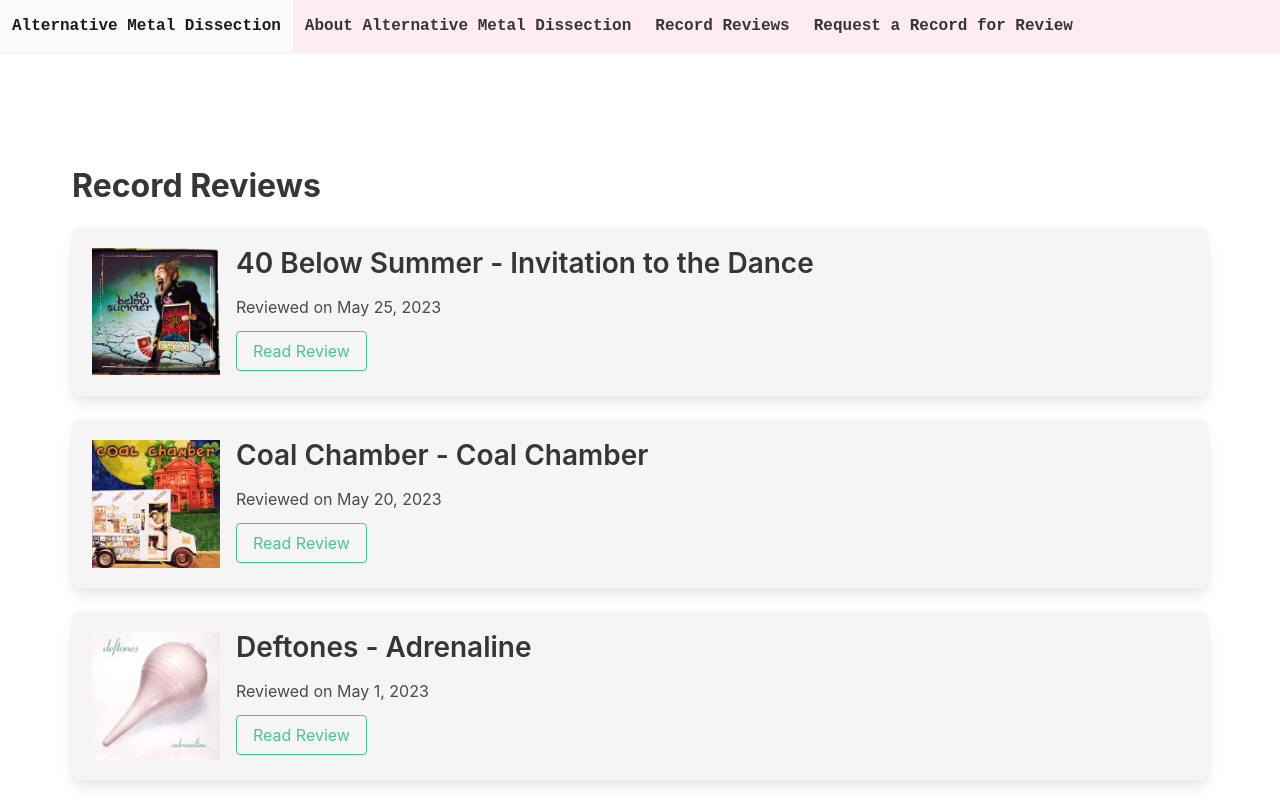
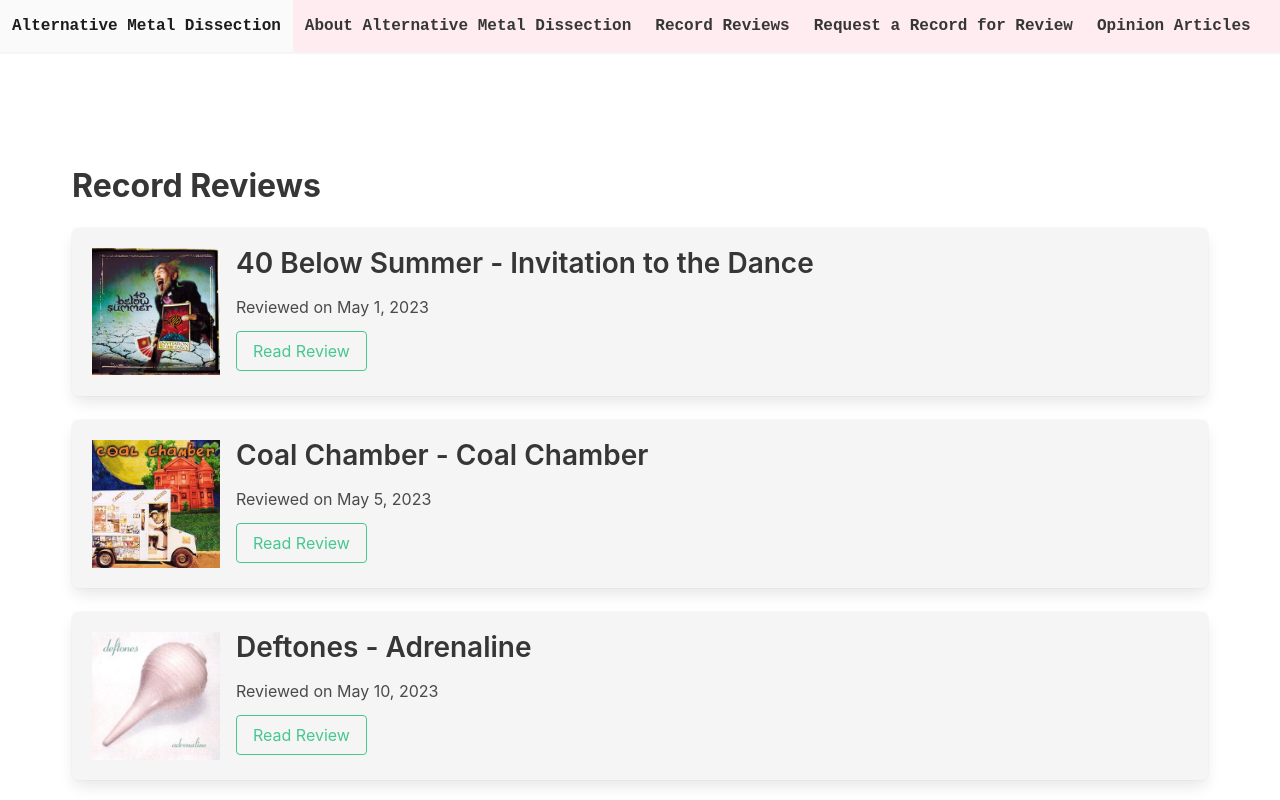
Before and after one commit to MacCode7110/AlternativeMetalDissection, a Next.js app: page /alternative_metal_record_reviews/alternative_metal_record_reviews in a window 1280 px wide. Shown: the top 800 px of the page. Built offline with nearby package versions, Linux system fonts and the light colour scheme.

Commit message:
Added an Opinion Article Navigation Bar Link

```diff
--- a/components/Nav_Bar.js
+++ b/components/Nav_Bar.js
@@ -16,6 +16,9 @@
                     <a className = "navbar-item is-size-6 has-text-dark has-text-weight-bold is-family-monospace" href = '/record_review_request/record_review_request'>
                         Request a Record for Review
                     </a>
+                    <a className = "navbar-item is-size-6 has-text-dark has-text-weight-bold is-family-monospace" href = '/opinion_articles'>
+                        Opinion Articles
+                    </a>
                 </div>
             </div>
             <link rel="stylesheet" href="https://cdn.jsdelivr.net/npm/bulma@0.9.4/css/bulma.min.css"></link>
--- a/review_data.js
+++ b/review_data.js
@@ -7,7 +7,7 @@
             id: 'r1',
             title: 'Deftones - Adrenaline',
             text: 'Review coming soon!',
-            date: '2023-5-1',
+            date: '2023-5-10',
             releaseDate: '1995-3-10',
             recordLabel: 'Maverick',
             producer: 'Terry Date, Ross Robinson',
@@ -19,7 +19,7 @@
             id: 'r2',
             title: 'Fear Factory - Obsolete',
             text: 'Review coming soon!',
-            date: '2023-5-10',
+            date: '2023-5-15',
             releaseDate: '',
             recordLabel: '',
             producer: '',
@@ -31,7 +31,7 @@
             id: 'r3',
             title: 'Spineshank - Strictly Diesel',
             text: 'Review coming soon!',
-            date: '2023-5-15',
+            date: '2023-5-20',
             releaseDate: '',
             recordLabel: '',
             producer: '',
@@ -43,7 +43,7 @@
             id: 'r4',
             title: 'Coal Chamber - Coal Chamber',
             text: 'Review coming soon!',
-            date: '2023-5-20',
+            date: '2023-5-5',
             releaseDate: '',
             recordLabel: '',
             producer: '',
@@ -55,7 +55,7 @@
             id: 'r5',
             title: '40 Below Summer - Invitation to the Dance',
             text: 'Review coming soon!',
-            date: '2023-5-25',
+            date: '2023-5-1',
             releaseDate: '',
             recordLabel: '',
             producer: '',
```
Also changed, not shown: opinion_data.js (added, +22 -0 lines).
